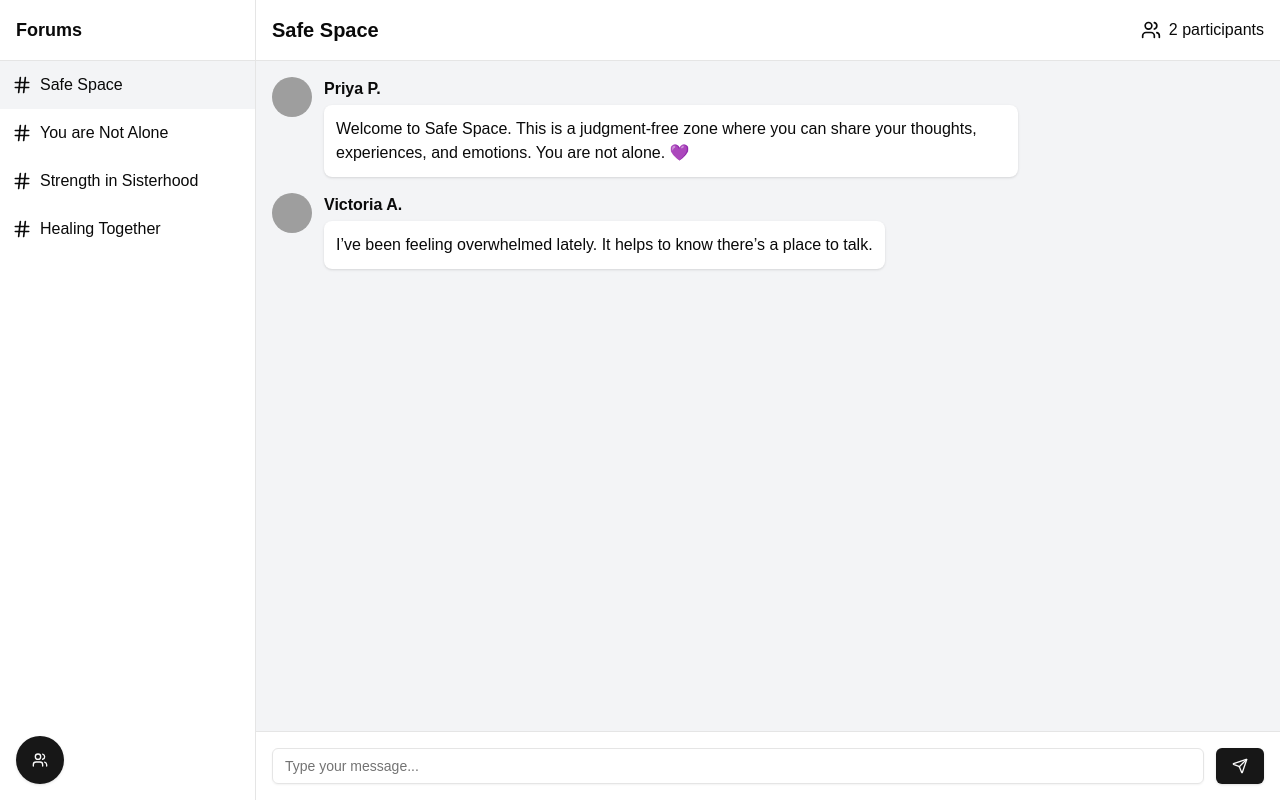
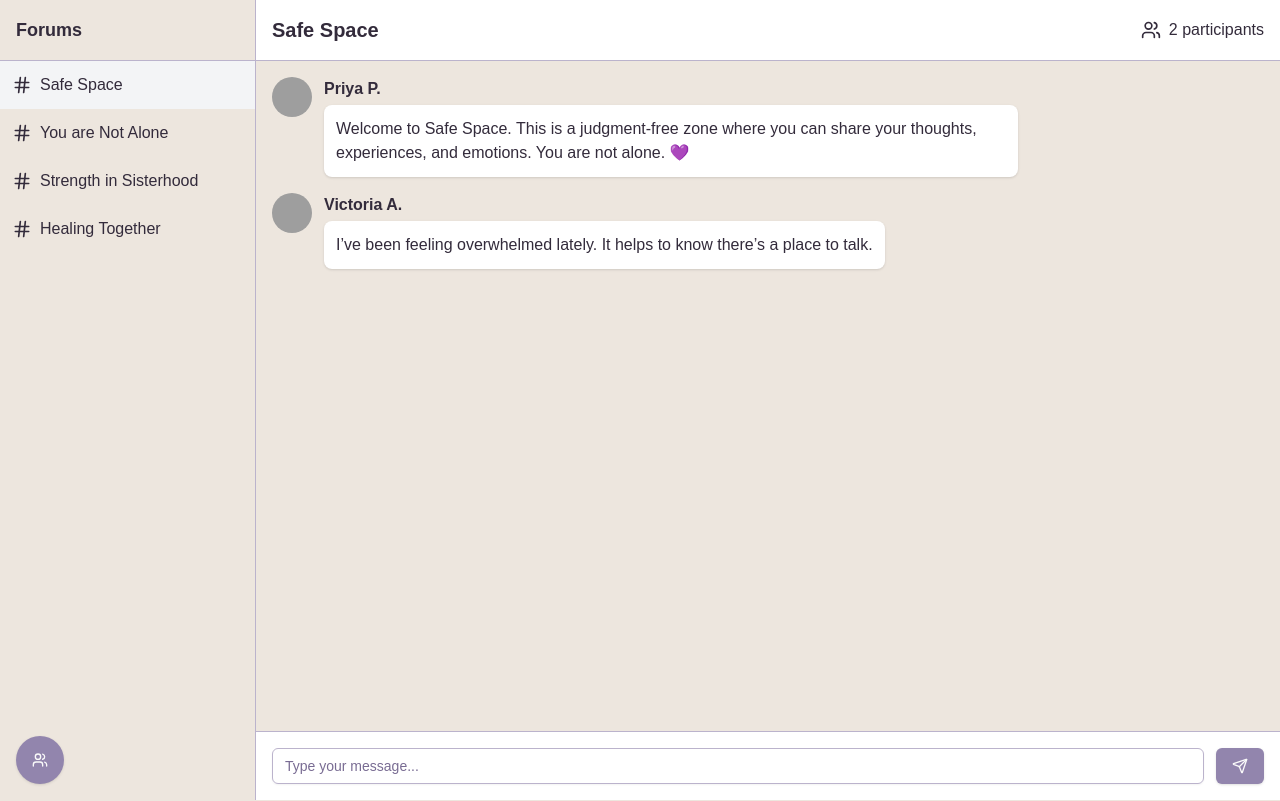
Before and after one commit to SidVen26/InnovateHer25, a Next.js app in the folder safe-space/: page /community in a window 1280 px wide. Built offline with nearby package versions, Linux system fonts and the light colour scheme; grey boxes are pictures that could not be loaded.

Commit message:
updated css

```diff
--- a/safe-space/app/community/page.tsx
+++ b/safe-space/app/community/page.tsx
@@ -44,9 +44,9 @@ export default function CommunityForum() {
   }
 
   return (
-    <div className="flex h-screen bg-gray-100">
+    <div className="flex h-screen">
       {/* Forum List */}
-      <div className="w-64 bg-white border-r">
+      <div className="w-64  border-r">
         <div className="p-4 font-semibold text-lg border-b">Forums</div>
         <ScrollArea className="h-[calc(100vh-60px)]">
           {forums.map((forum) => (
--- a/safe-space/app/globals.css
+++ b/safe-space/app/globals.css
@@ -8,57 +8,57 @@ body {
 
 @layer base {
   :root {
-    --background: 0 0% 100%;
-    --foreground: 0 0% 3.9%;
-    --card: 0 0% 100%;
-    --card-foreground: 0 0% 3.9%;
-    --popover: 0 0% 100%;
-    --popover-foreground: 0 0% 3.9%;
-    --primary: 0 0% 9%;
+    --background: 30 30% 90%;
+    --foreground: 270 15% 20%;
+    --card: 30 30% 90%;
+    --card-foreground: 270 15% 20%;
+    --popover: 30 30% 90%;
+    --popover-foreground: 270 15% 20%;
+    --primary: 260 20% 60%;
     --primary-foreground: 0 0% 98%;
-    --secondary: 0 0% 96.1%;
-    --secondary-foreground: 0 0% 9%;
-    --muted: 0 0% 96.1%;
-    --muted-foreground: 0 0% 45.1%;
-    --accent: 0 0% 96.1%;
-    --accent-foreground: 0 0% 9%;
-    --destructive: 0 84.2% 60.2%;
+    --secondary: 260 30% 85%;
+    --secondary-foreground: 260 20% 40%;
+    --muted: 260 30% 85%;
+    --muted-foreground: 260 15% 50%;
+    --accent: 260 30% 85%;
+    --accent-foreground: 260 20% 40%;
+    --destructive: 0 60% 50%;
     --destructive-foreground: 0 0% 98%;
-    --border: 0 0% 89.8%;
-    --input: 0 0% 89.8%;
-    --ring: 0 0% 3.9%;
-    --chart-1: 12 76% 61%;
-    --chart-2: 173 58% 39%;
-    --chart-3: 197 37% 24%;
-    --chart-4: 43 74% 66%;
-    --chart-5: 27 87% 67%;
+    --border: 260 20% 75%;
+    --input: 260 20% 75%;
+    --ring: 260 20% 30%;
+    --chart-1: 270 25% 70%; /* Light Purple */
+    --chart-2: 270 30% 40%; /* Dark Purple */
+    --chart-3: 220 50% 70%; /* Light Blue */
+    --chart-4: 170 40% 55%; /* Teal */
+    --chart-5: 170 50% 80%; /* Light Teal */
     --radius: 0.5rem;
   }
   .dark {
-    --background: 0 0% 3.9%;
-    --foreground: 0 0% 98%;
-    --card: 0 0% 3.9%;
-    --card-foreground: 0 0% 98%;
-    --popover: 0 0% 3.9%;
-    --popover-foreground: 0 0% 98%;
-    --primary: 0 0% 98%;
-    --primary-foreground: 0 0% 9%;
-    --secondary: 0 0% 14.9%;
-    --secondary-foreground: 0 0% 98%;
-    --muted: 0 0% 14.9%;
-    --muted-foreground: 0 0% 63.9%;
-    --accent: 0 0% 14.9%;
-    --accent-foreground: 0 0% 98%;
-    --destructive: 0 62.8% 30.6%;
-    --destructive-foreground: 0 0% 98%;
-    --border: 0 0% 14.9%;
-    --input: 0 0% 14.9%;
-    --ring: 0 0% 83.1%;
-    --chart-1: 220 70% 50%;
-    --chart-2: 160 60% 45%;
-    --chart-3: 30 80% 55%;
-    --chart-4: 280 65% 60%;
-    --chart-5: 340 75% 55%;
+    --background: 270 15% 20%;
+    --foreground: 30 30% 90%;
+    --card: 270 15% 20%;
+    --card-foreground: 30 30% 90%;
+    --popover: 270 15% 20%;
+    --popover-foreground: 30 30% 90%;
+    --primary: 270 25% 70%;
+    --primary-foreground: 270 30% 20%;
+    --secondary: 270 30% 40%;
+    --secondary-foreground: 30 30% 90%;
+    --muted: 270 30% 40%;
+    --muted-foreground: 270 25% 70%;
+    --accent: 270 30% 40%;
+    --accent-foreground: 30 30% 90%;
+    --destructive: 0 50% 40%;
+    --destructive-foreground: 30 30% 90%;
+    --border: 270 20% 50%;
+    --input: 270 20% 50%;
+    --ring: 270 25% 70%;
+    --chart-1: 270 25% 70%; /* Light Purple */
+    --chart-2: 270 30% 40%; /* Dark Purple */
+    --chart-3: 220 50% 70%; /* Light Blue */
+    --chart-4: 170 40% 55%; /* Teal */
+    --chart-5: 170 50% 80%; /* Light Teal */
   }
 }
 
--- a/safe-space/components/ChatBot.tsx
+++ b/safe-space/components/ChatBot.tsx
@@ -99,15 +99,15 @@ export function ChatBot() {
   }
 
   return (
-    <div className="flex flex-col h-screen bg-gray-100">
-      <div className="p-4 flex items-center justify-between bg-white shadow-md">
+    <div className="flex flex-col h-screen">
+      <div className="p-4 flex items-center justify-between shadow-md">
         <div className="text-xl font-bold">Safe Space</div>
         <div className="flex space-x-2">
           <Button onClick={toggleChatVisibility}>
             {isChatVisible ? "Hide Chat" : "Show Chat"}
           </Button>
           <Button>
-            <a href="/api/auth/logout" className="bg-black text-white rounded-md">
+            <a href="/api/auth/logout">
               Log Out
             </a>
           </Button>
@@ -130,7 +130,7 @@ export function ChatBot() {
                 <div key={index} className={`mb-4 ${message.role === "user" ? "text-right" : "text-left"}`}>
                   <div
                     className={`inline-block p-3 rounded-lg ${
-                      message.role === "user" ? "bg-blue-500 text-white" : "bg-gray-200 text-gray-800"
+                      message.role === "user" ? "bg-purple-400 text-white" : "bg-gray-200 text-gray-800"
                     }`}
                   >
                     <p>
@@ -141,7 +141,7 @@ export function ChatBot() {
               ))}
           </ScrollArea>
 
-          <div className="p-4 border-t bg-white">
+          <div className="p-4 border-t ">
             <div className="flex items-center">
               <textarea
                 value={inputValue}
```
